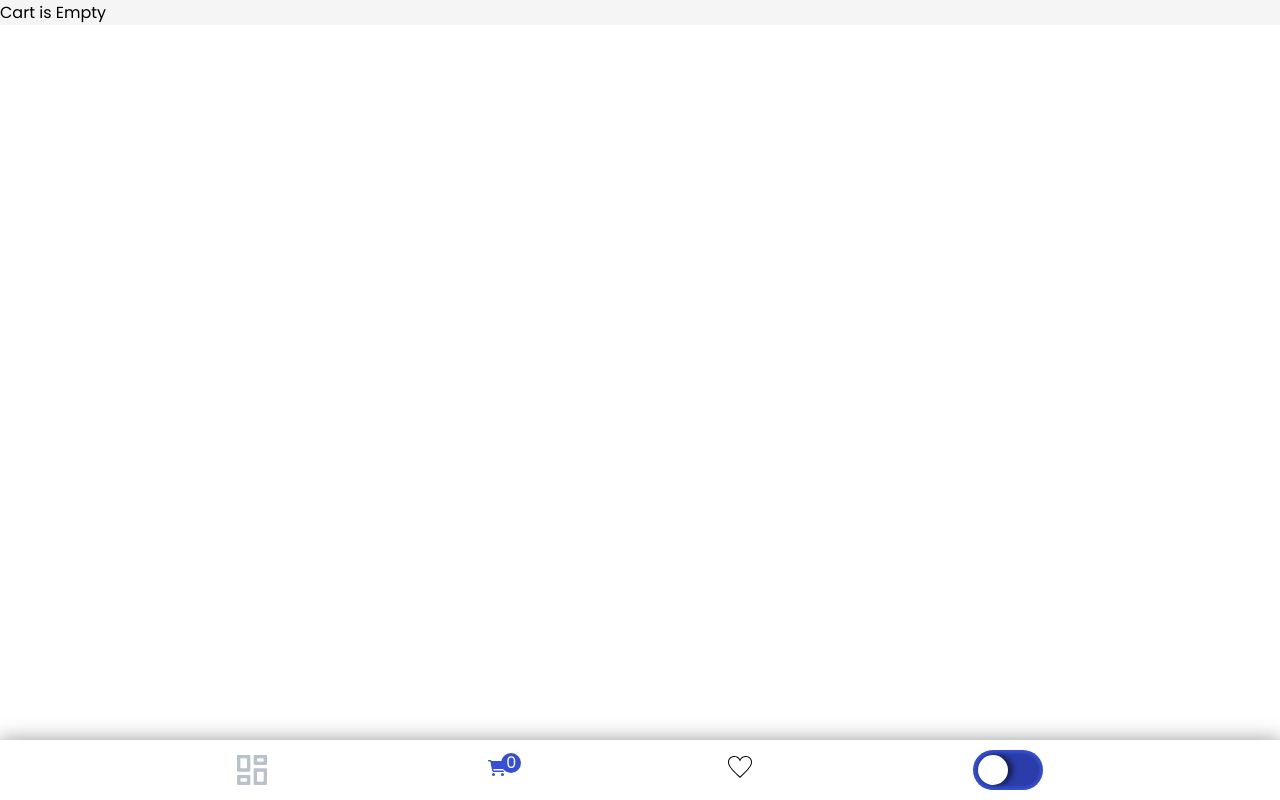
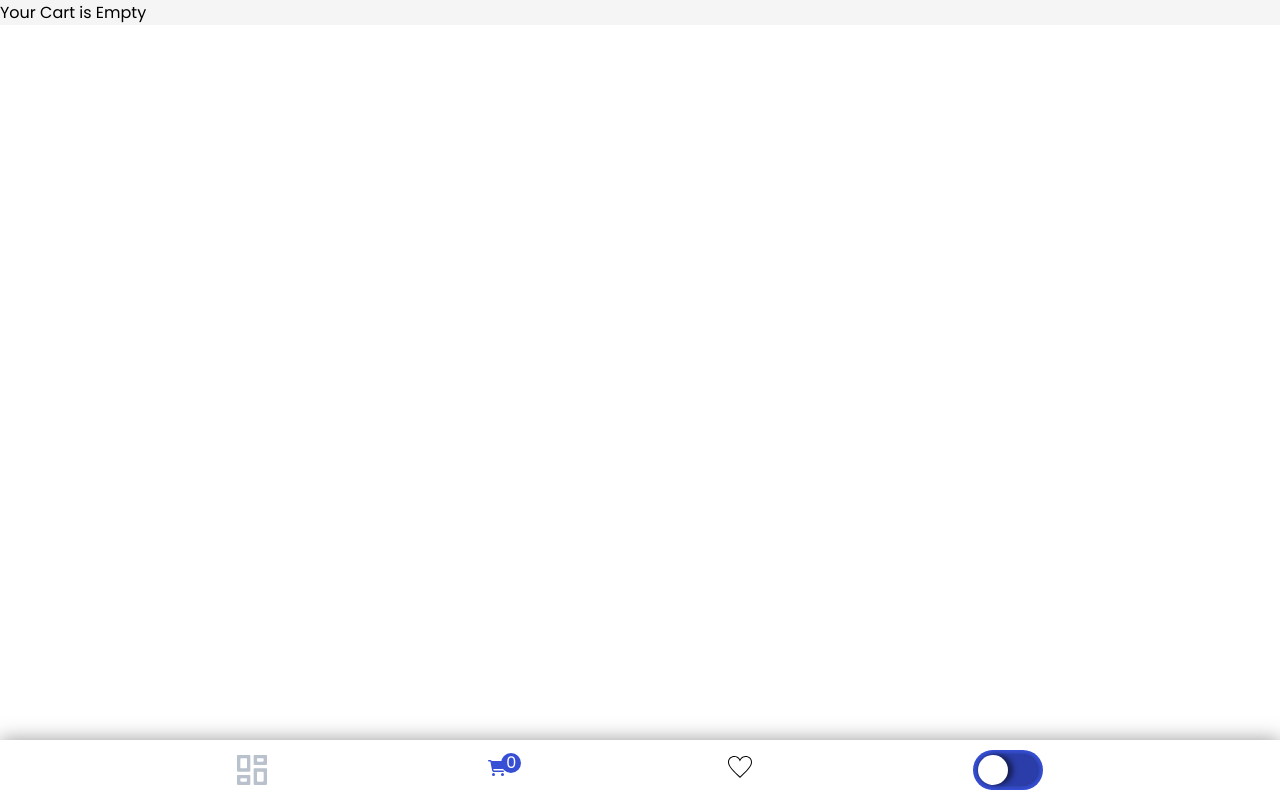
Before and after one commit to canyus70/Frontendabschlussarbeit-DummyJSON-Fake-Eshop, a React (Vite) app: page /cart in a window 1280 px wide. Built offline with nearby package versions, Linux system fonts and the light colour scheme.

Commit message:
an cart weitergearbeitet

```diff
--- a/src/components/cart/Cart.jsx
+++ b/src/components/cart/Cart.jsx
@@ -19,7 +19,7 @@ console.log(warenkorb)
         image={product.thumbnail}
         rating={product.rating}
     />
-    ))):  (<p>Cart is Empty</p>)  }
+    ))):  (<p>Your Cart is Empty</p>)  }
     <Navbar />
 </section>     );
 }
```
